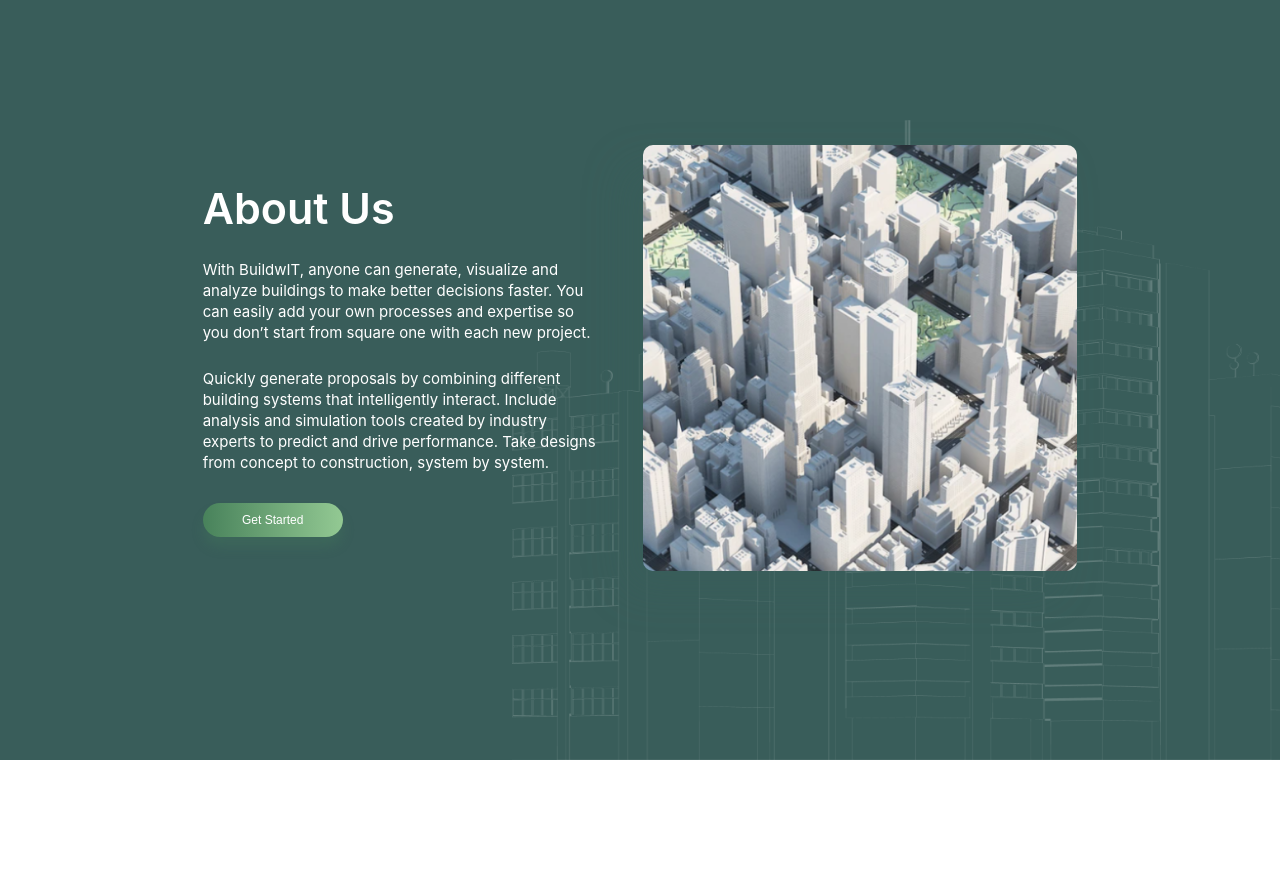
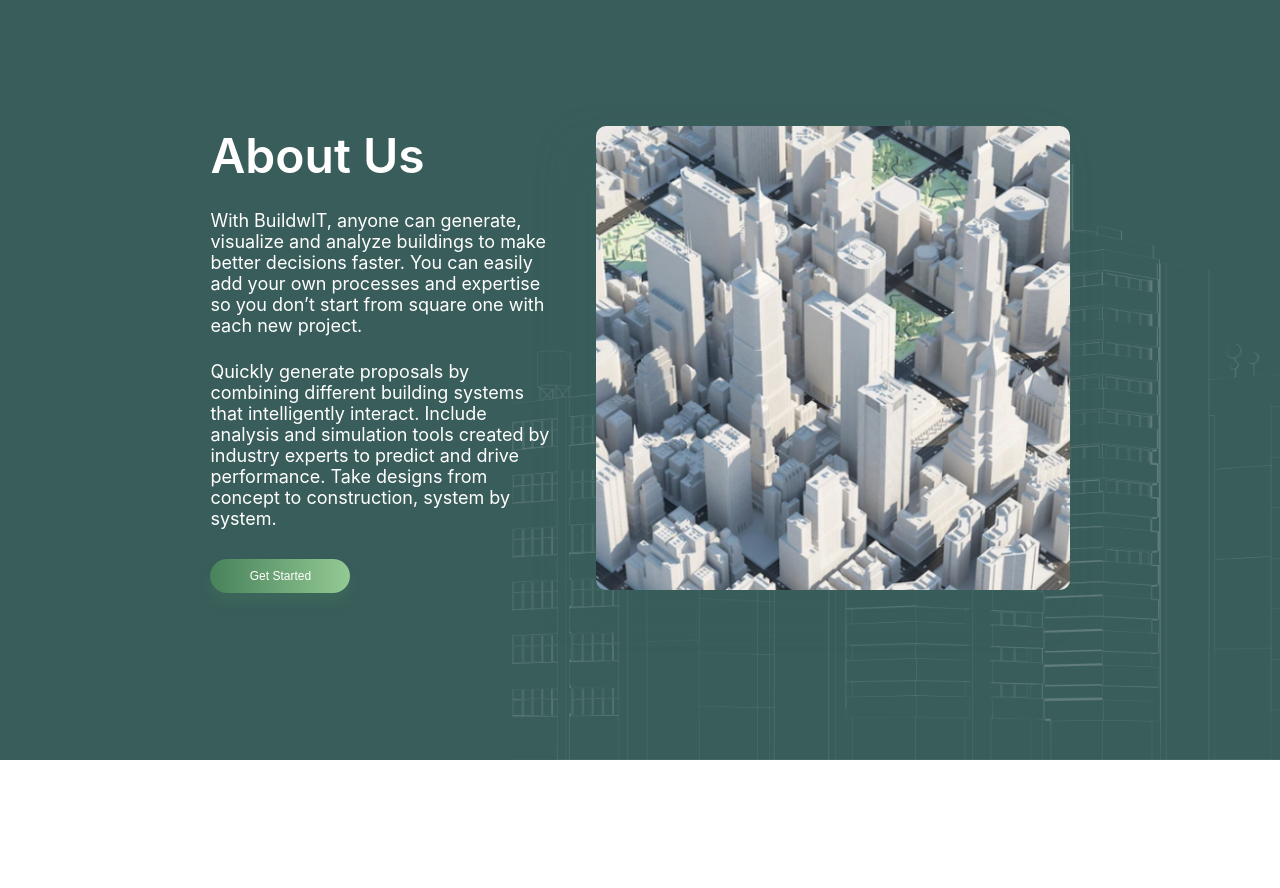
Before and after one commit to faheem4531/BuildwIT, a React (Create React App) app in the folder buildwit-home-screen/: page / in a window 1280 px wide. Shown: the part 840-1728 px from the top of the page. Built offline with nearby package versions, Linux system fonts and the light colour scheme.

Commit message:
section 2 width adjust in %

```diff
--- a/buildwit-home-screen/src/components/section2/Section2.css
+++ b/buildwit-home-screen/src/components/section2/Section2.css
@@ -31,18 +31,17 @@
 }
 
 .section-2-content-text {
-  max-width: 400px;
-  min-width: 150px;
+  width: 27%;
 }
 
 .section-2-content-text-heading {
   font-weight: 600;
-  font-size: 43px;
+  font-size: 48px;
 }
 
 .section-2-content-text-para-div {
   font-weight: 400;
-  font-size: 15px;
+  font-size: 18px;
   line-height: 21px;
 }
 
@@ -51,7 +50,7 @@
 }
 
 .section-2-content-img-div {
-  width: 45%;
+  width: 37%;
   margin-left: 40px;
 }
 
--- a/buildwit-home-screen/src/components/section2/Section2.scss
+++ b/buildwit-home-screen/src/components/section2/Section2.scss
@@ -22,13 +22,13 @@
 
 
         &-text{
-            max-width: 400px;
-            min-width: 150px;
+            width: 27%;
+
 
 
             &-heading{
                 font-weight: 600;
-                font-size: 43px;
+                font-size: 48px;
             }
 
             &-para-div{
@@ -53,7 +53,7 @@
 
 
         &-img-div{
-            width:45% ;
+            width:37% ;
             margin-left: 40px;
         }
 
```
Also changed, not shown: 1 other file (tests, documents, lock files or other folders).
